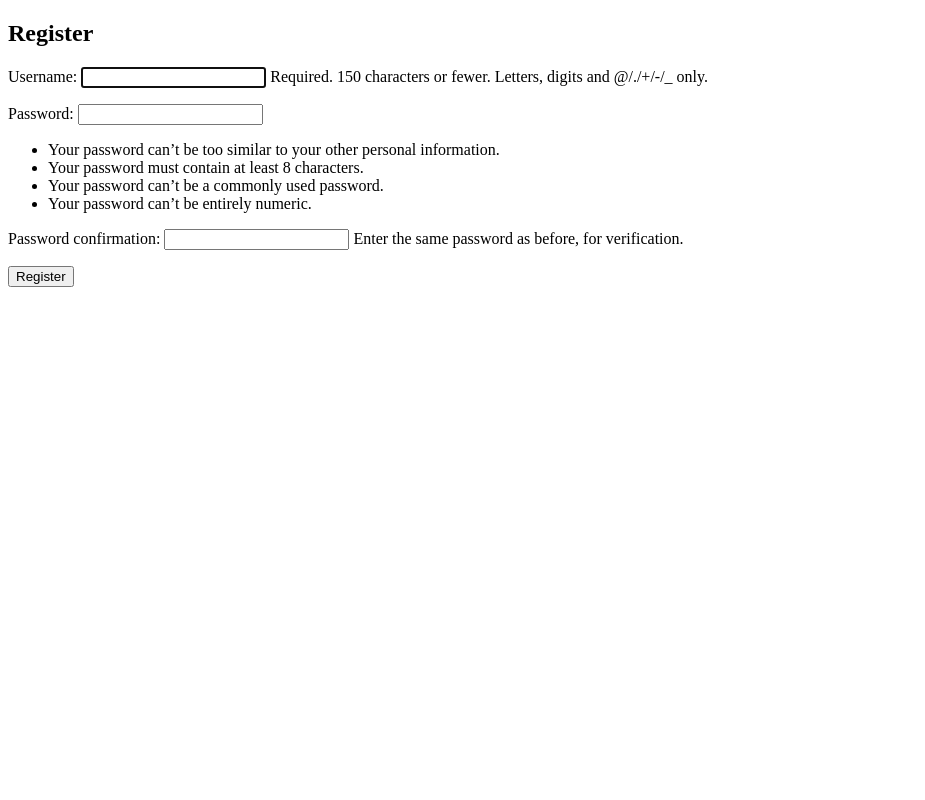
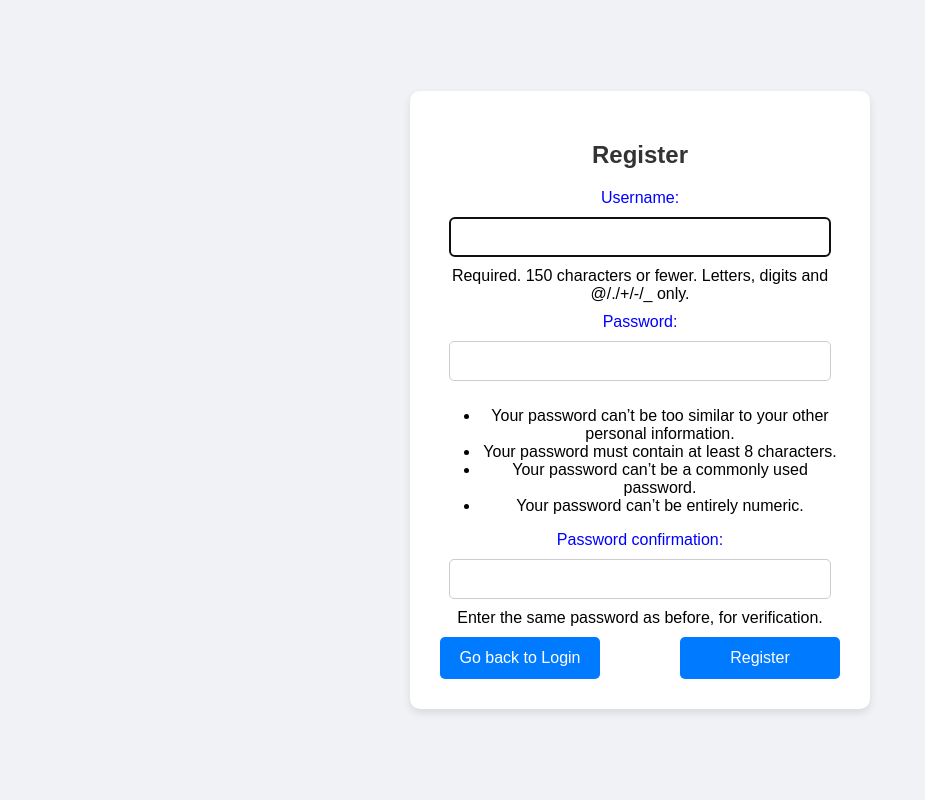
Before and after one commit to BoJiaAl/BeMindfull, a Django app: page /register/ in a window 1280 px wide. Shown: the whole page, without its empty margins (0-925 px from the left). Run offline with Django 5.2, Linux system fonts and the light colour scheme.

Commit message:
Styling done for the register, but the back button doesn't do anything, yet.

```diff
--- /dev/null
+++ b/static/register.css
@@ -0,0 +1,79 @@
+body {
+    font-family: 'Arial', sans-serif;
+    background-color: #f0f2f5;
+    margin: 0;
+    padding: 0;
+    display: flex;
+    justify-content: center;
+    align-items: center;
+    height: 100vh;
+    font-size: 16px;
+}
+
+.register-container {
+    background-color: #fff;
+    padding: 1.875rem;
+    border-radius: 0.625rem;
+    box-shadow: 0 0.25rem 0.5rem rgba(0, 0, 0, 0.1);
+    width: 100%;
+    max-width: 25rem;
+    text-align: center;
+}
+
+h2 {
+    font-size: 1.5rem;
+    margin-bottom: 1.25rem;
+    color: #333;
+}
+
+form {
+    p {
+        margin: 0.625rem 0;
+
+        label {
+            color: blue;
+        }
+    }
+
+    input {
+        width: 90%;
+        padding: 0.625rem;
+        margin: 0.625rem 0;
+        border: 0.063rem solid #ccc;
+        border-radius: 0.313rem;
+        font-size: 1rem;
+    }
+
+    input[name="csrfmiddlewaretoken"] {
+        display: none;
+    }
+
+    .button-container {
+        display: flex;
+        justify-content: space-between;
+
+        button {
+            background-color: #007bff;
+            color: #fff;
+            padding: 0.75rem;
+            border: none;
+            border-radius: 0.313rem;
+            font-size: 1rem;
+            cursor: pointer;
+            width: 100%;
+            max-width: 10rem;
+            transition: background-color 0.3s ease;
+        }
+
+        button:hover {
+            background-color: #218838;
+        }
+    }
+
+    .errorlist {
+        color: red;
+        list-style-type: none;
+        padding: 0;
+        margin: 0.625rem 0;
+    }
+}
--- a/templates/register.html
+++ b/templates/register.html
@@ -1,17 +1,20 @@
 <!DOCTYPE html>
 <html lang="en">
 <head>
+    <link rel="stylesheet" href="../static/register.css">
     <title>Register</title>
 </head>
 <body>
-    <h2>Register</h2>
-    <form method="post">
-        {% csrf_token %}
-        {{ form.as_p }}
-        <button type="submit">Register</button>
-    </form>
-    {% if form.errors %}
-        <p style="color: red;">Please correct the errors below.</p>
-    {% endif %}
+    <div class="register-container">
+        <h2>Register</h2>
+        <form method="post">
+            {% csrf_token %}
+            {{ form.as_p }}
+            <div class="button-container">
+                <button onclick="form" class="login-button" type="button">Go back to Login</button>
+                <button class="submit-button" type="submit">Register</button>
+            </div>
+        </form>
+    </div>
 </body>
 </html>
```
